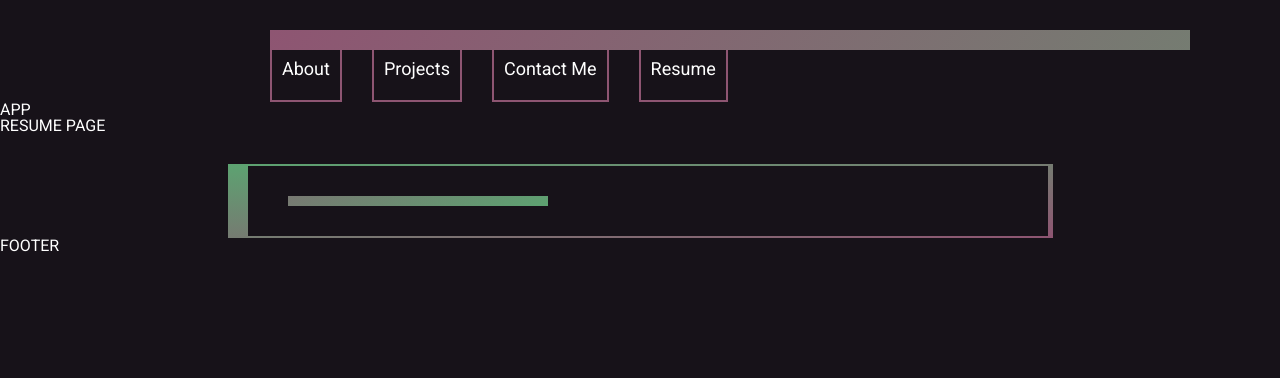
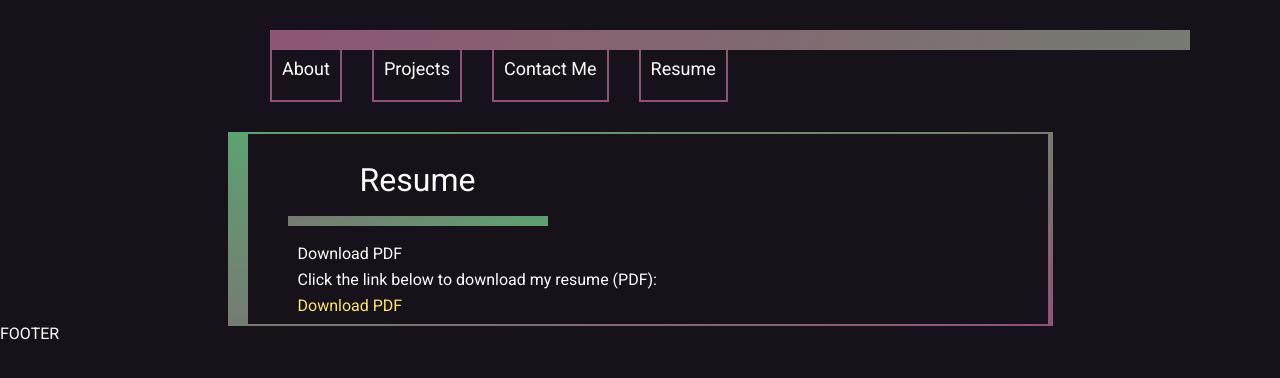
Before and after one commit to KarenDouglas/MyPortfolioWebsite-React, a React (Vite) app in the folder client/: page /resume in a window 1280 px wide. Shown: the top 378 px of the page. Built offline with nearby package versions, Linux system fonts and the light colour scheme.

Commit message:
styled resume page for all screens

```diff
--- a/client/src/App.jsx
+++ b/client/src/App.jsx
@@ -13,9 +13,6 @@ function App() {
   return (
     <>
     <Navbar/>
-      <div>
-       APP
-      </div>
       <Outlet/>
       <Footer/>
     </>
--- a/client/src/components/Card.jsx
+++ b/client/src/components/Card.jsx
@@ -1,10 +1,12 @@
 import React from 'react';
 import Form from './Form';
 import '../css/card.css'
+import '../css/resume.css'
 
 
 
-export default function Card({form, title}) {
+
+export default function Card({form, title, text}) {
     return (
         <>
         <section className='card-container'>
@@ -12,8 +14,14 @@ export default function Card({form, title}) {
                 <header className='card-title-group'>
                 <h1>{title}</h1>
                 <div className='div'></div>
-
                 </header>
+                {text &&
+                <section className='resume-container'>
+                   <h1>Download PDF</h1>
+                   <p>Click the link below to download  my resume (PDF):</p>
+                   <a href="../assets/Karen_Douglas_Resume.pdf" download>Download PDF</a>
+                 </section>
+                }
                 {form &&
                     <Form/>
                 }
--- /dev/null
+++ b/client/src/css/resume.css
@@ -0,0 +1,15 @@
+.resume-container{
+    max-width: 700px;
+    margin: 0 auto;
+    padding: 0 20px;
+}
+.resume-container p{
+    margin: 10px 0;
+}
+.resume-container a {
+    text-decoration: none;
+    color: var(--linkColor);
+}
+.resume-container a:hover{
+    text-decoration: underline;
+}
--- a/client/src/pages/ContactPage.jsx
+++ b/client/src/pages/ContactPage.jsx
@@ -4,6 +4,7 @@ import Card from '../components/Card';
 
 
 export default function ContactPage() {
+
     return (
         <>
         <Card form={true} title={'Contact Me'}/>
--- a/client/src/pages/ResumePage.jsx
+++ b/client/src/pages/ResumePage.jsx
@@ -1,13 +1,14 @@
-import react from 'react';
+import React from 'react';
 import Card from '../components/Card';
 
 
 
 export default function ResumePage() {
+
     return (
         <>
-        <div>RESUME PAGE</div>
-        <Card/>
+        <Card title={"Resume"} text={true}/>
+
         </>
     )
 }
```
Also changed, not shown: 1 other file (tests, documents, lock files or other folders).
